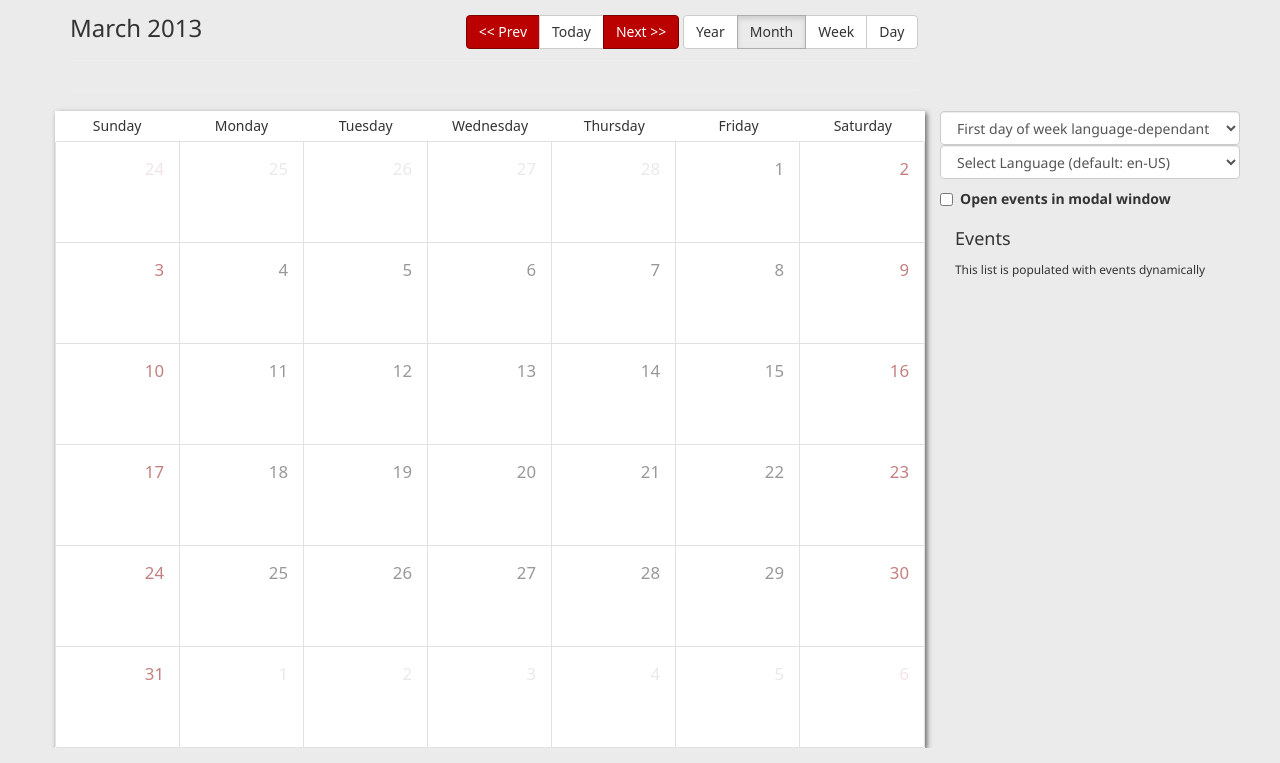
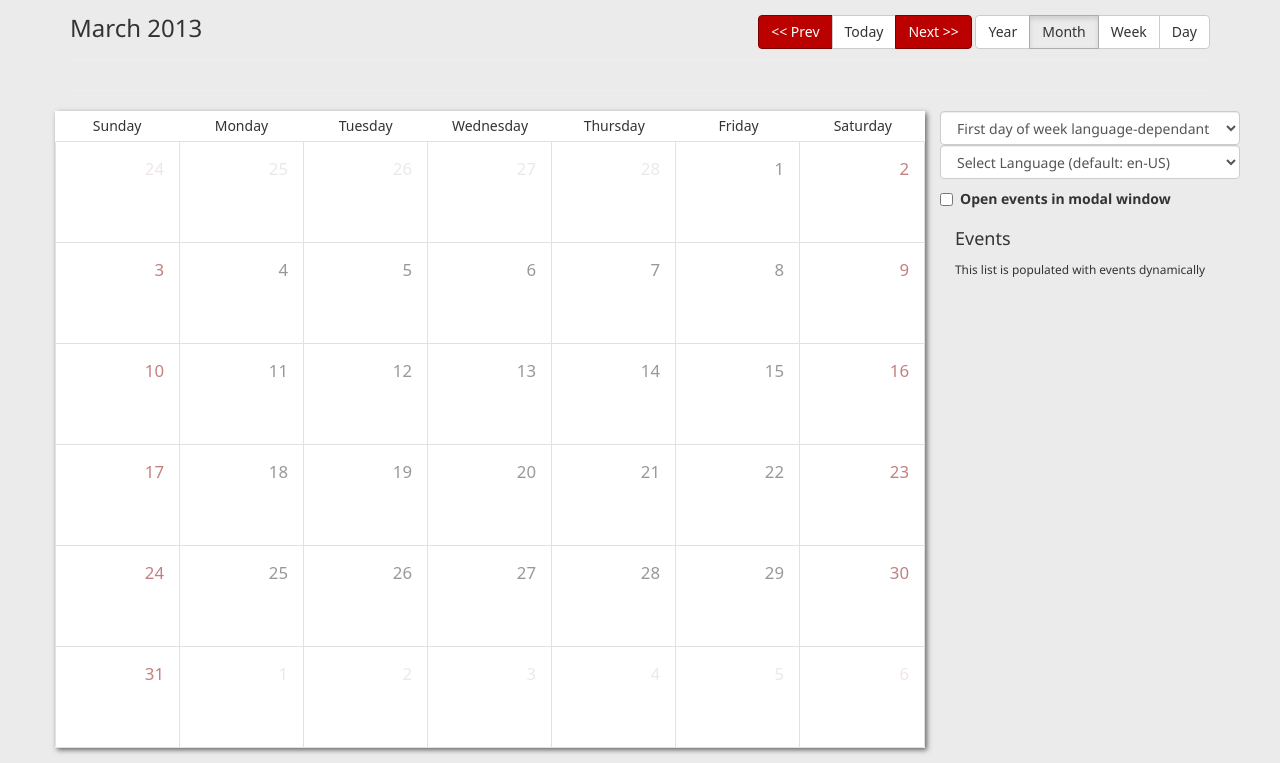
Before and after one commit to dm30roto/bunk, a plain HTML site: page calendar.html in a window 1280 px wide. Shown: the part 53-816 px from the top of the page. Drawn offline with Linux system fonts and the light colour scheme; no server answers; files whose address does not match are found by name.

Commit message:
some changes

```diff
--- a/calendar.html
+++ b/calendar.html
@@ -56,7 +56,7 @@
     <!-- Start main-container -->
     <div class="container main-container">
       <div class="row">
-        <div class="col-md-9">
+        <div class="col-md-12">
           <div class="page-header">
             <div class="page-header">
               <div class="pull-right form-inline">
@@ -79,7 +79,11 @@
 
       <div class="row">
         <div class="col-md-9">
-          <div id="calendar"></div>
+          <div class="row">
+            <div class="col-md-12">
+              <div id="calendar"></div>
+            </div>
+          </div>
         </div>
         <div class="col-md-3">
           <div class="row">
--- a/css/main.css
+++ b/css/main.css
@@ -56,7 +56,7 @@ html, body {
 #calendar {
     background-color: #FFFFFF;
     box-shadow: 2px 2px 5px #666666;
-    /*margin: 0px 0px 15px 15px;*/
+    margin-bottom: 15px;
     width: 98%;
 }
 /**
```
Also changed, not shown: index.html (+1 -1 lines).
